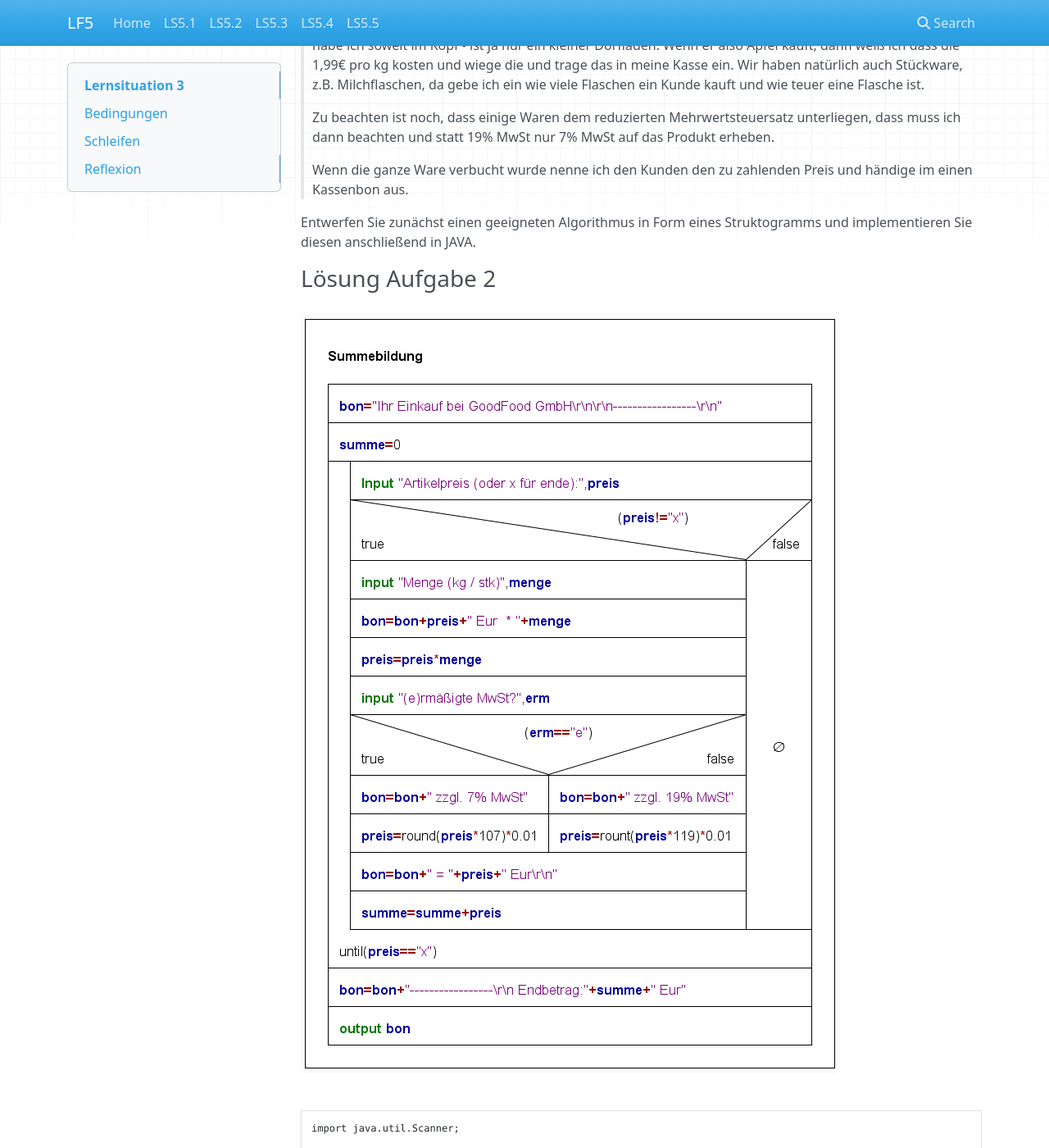
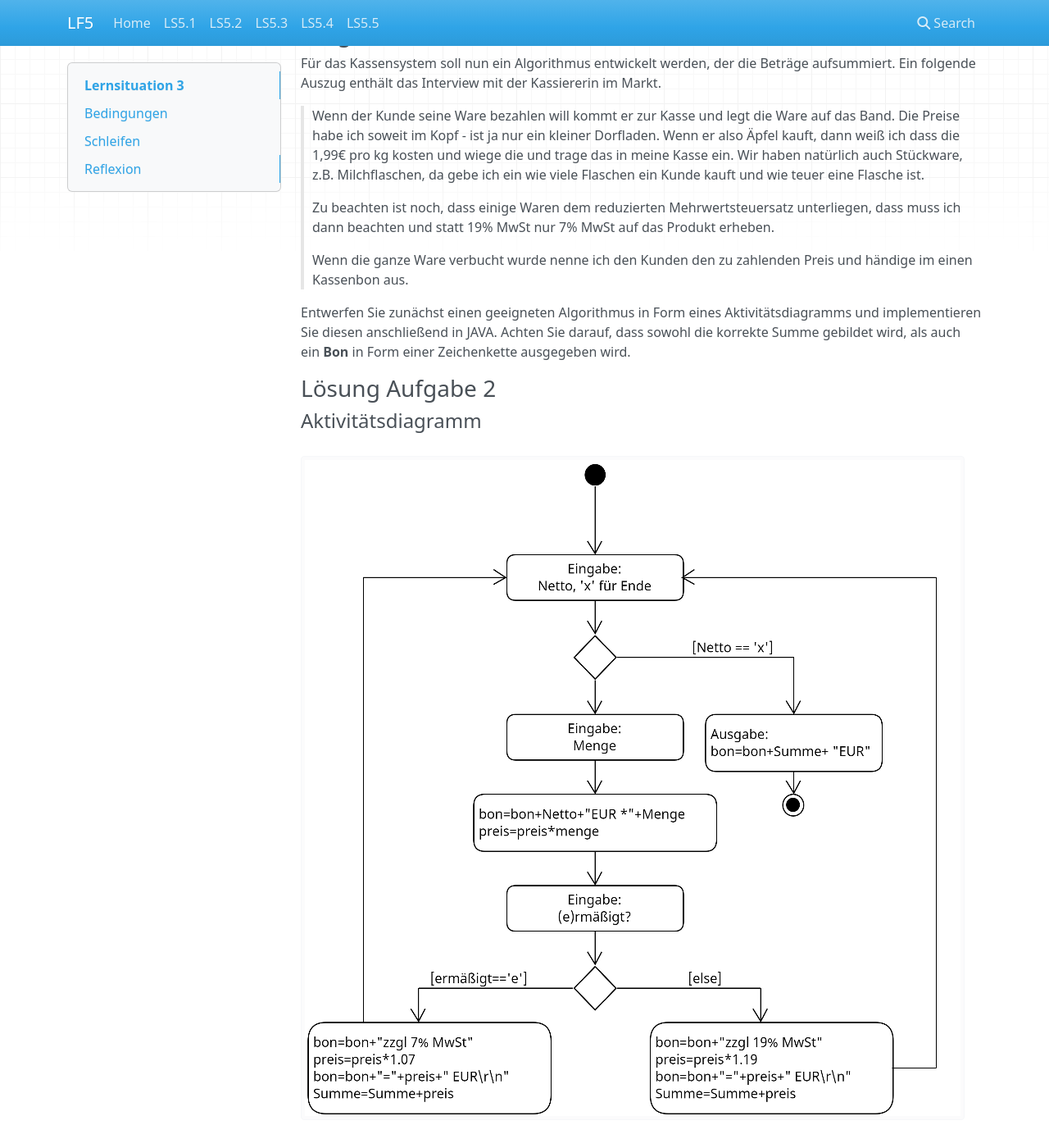
Before and after one commit to jtuttas/LF5, an MkDocs documentation site: the page built from docs/Lernsituation3.md, in a window 1280 px wide and 1400 px high, scrolled down 8940 px. Shown: the whole window at 82% size. Built offline with MkDocs 1.6.1, drawn with Linux system fonts in a browser that asks for light colours; nearby versions of some CDN libraries; some of the changed text lies outside the part shown.

Commit message:
Mit Aufg. 4 Aktivitätsdiagramm

````diff
--- a/docs/Lernsituation3.md
+++ b/docs/Lernsituation3.md
@@ -29,9 +29,15 @@ Stellen Sie das Programm zunächst in Form eines Aktivitätsdiagramms dar.
 
 <!--ls3lsg1-->
 
+#### Aktivitätsdiagramm
+
 ![Brutto Aktivitätsdiagramm](images/butto_Aktivitaet.png)
 
+#### Struktogramm
+
 ![Brutto Struktogramm](images/brutton.png)
+
+#### Implementierung in Java
 
 ```java
 public class BruttoNetto {
@@ -269,15 +275,23 @@ Für das Kassensystem soll nun ein Algorithmus entwickelt werden, der die Beträ
 >
 > Wenn die ganze Ware verbucht wurde nenne ich den Kunden den zu zahlenden Preis und händige im einen Kassenbon aus.
 
-Entwerfen Sie zunächst einen geeigneten Algorithmus in Form eines Struktogramms und implementieren Sie diesen anschließend in JAVA.
+Entwerfen Sie zunächst einen geeigneten Algorithmus in Form eines Aktivitätsdiagramms und implementieren Sie diesen anschließend in JAVA. Achten Sie darauf, dass sowohl die korrekte Summe gebildet wird, als auch ein **Bon** in Form einer Zeichenkette ausgegeben wird.
 
 <!--ls3aufgabe2-->
-
 
 ### Lösung Aufgabe 2
 
 <!--ls3lsgaufgabe2-->
-![Summenbildung](images/Summebildung.png)
+
+#### Aktivitätsdiagramm
+
+![Summenbildung Aktivitätsdiagramm](images/Summenbildung-aktivitaet.png)
+
+#### Struktogramm
+
+![Summenbildung Struktogramm](images/Summebildung.png)
+
+#### Implementierung in Java
 
 ```java
 import java.util.Scanner;
--- a/docs/hs3.html
+++ b/docs/hs3.html
@@ -10,12 +10,12 @@
             Als erste Funktionalität soll ein Algorithmus entwickelt und implementiert werden, der die Waren aufsummiert. Dabei wird die Ware erfasst und die Menge bestimmt. Einige Waren unterliegen dabei einem reduzierten Mehrwertsteuersatz.
         </h6>
 
-        <h6>Als Auszubildender wirken Sie bei dem Entwurf als auch bei der Implementierung dieses Algorithmus mit. Sie stellen den Entwurf des Algorithmus in Form eines Nassi-Shneiderman-Diagramm dem Entwicklerteam vor und implementieren diesen in Java.</h6>
+        <h6>Als Auszubildender wirken Sie bei dem Entwurf als auch bei der Implementierung dieses Algorithmus mit. Sie stellen den Entwurf des Algorithmus in Form eines Nassi-Shneiderman-Diagramm bzw. Aktivitätsdiagramm dem Entwicklerteam vor und implementieren diesen in Java.</h6>
         <hr>
         <p class="card-text"></p>
         <ul>
             <li>Bedingungen und Schleifen</li>
-            <li>Struktogramme & Pseudocode</li>
+            <li>Struktogramme,Pseudocode und Aktivitätsdiagramm</li>
             <li>Blackbox und Whitebox Test</li>
         </ul>
         <p></p>
````
Also changed, not shown: docs/images/Summenbildung-aktivitaet.png (added), 1 other file.
